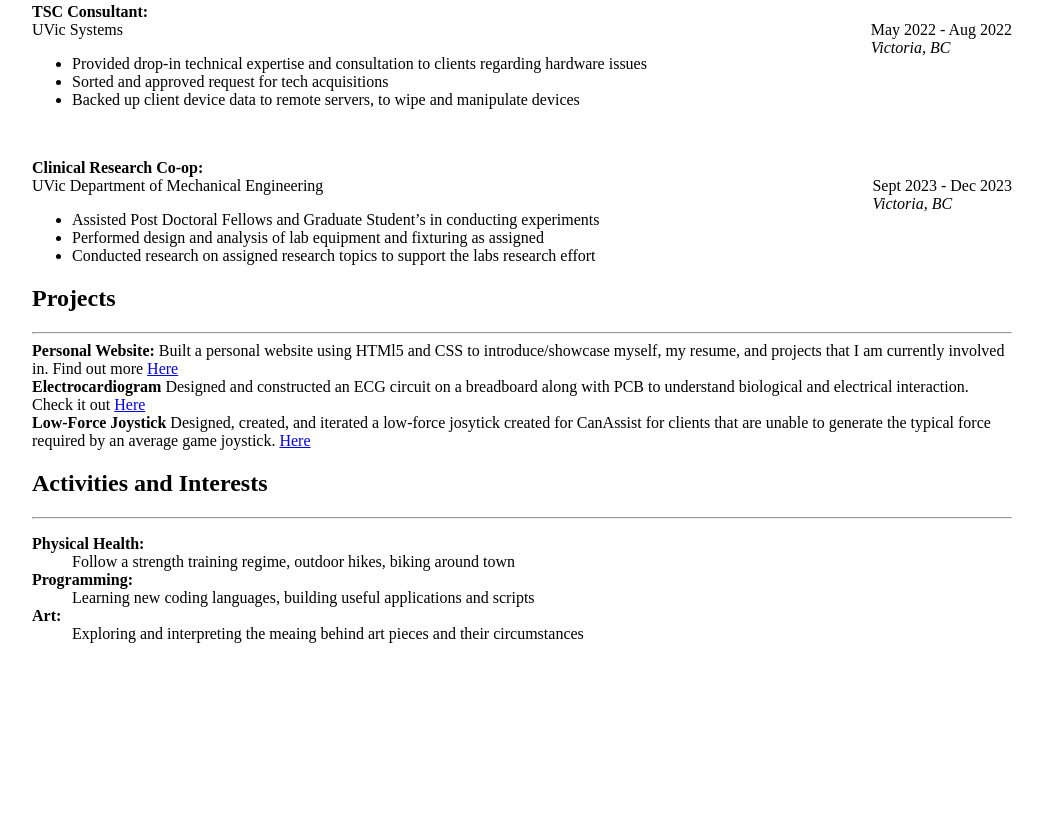
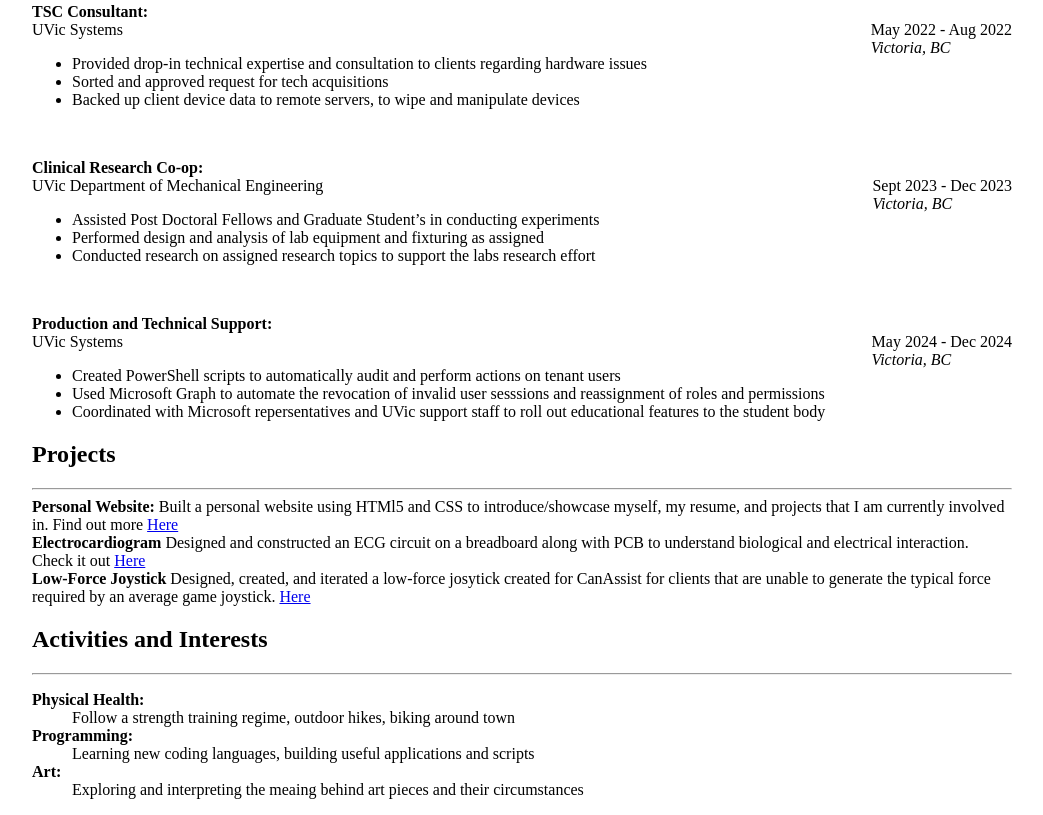
Before and after one commit to Jag-24/Jag-24.github.io, a plain HTML site: page index.html in a window 1280 px wide. Shown: the part 699-1514 px from the top of the page, without its empty margins (118-1161 px from the left). Before the commit the page ends 1358 px from the top, so only its background shows below. Drawn offline with Linux system fonts and the light colour scheme.

Commit message:
Update index.html
Added new work experience.

```diff
--- a/index.html
+++ b/index.html
@@ -94,6 +94,21 @@
                 </ul>
                 </span>
             </p>
+
+            <br>
+            <p style="text-align:left;"><b>Production and Technical Support:</b>
+                <br>
+                UVic Systems
+                <span style="float:right;">May 2024 - Dec 2024
+                <br>
+                <i>Victoria, BC</i>
+                <ul>
+                    <li>Created PowerShell scripts to automatically audit and perform actions on tenant users</li>
+                    <li>Used Microsoft Graph to automate the revocation of invalid user sesssions and reassignment of roles and permissions</li>
+                    <li>Coordinated with Microsoft repersentatives and UVic support staff to roll out educational features to the student body</li>
+                </ul>
+                </span>
+            </p>
         </section>
 
         <section>
```
